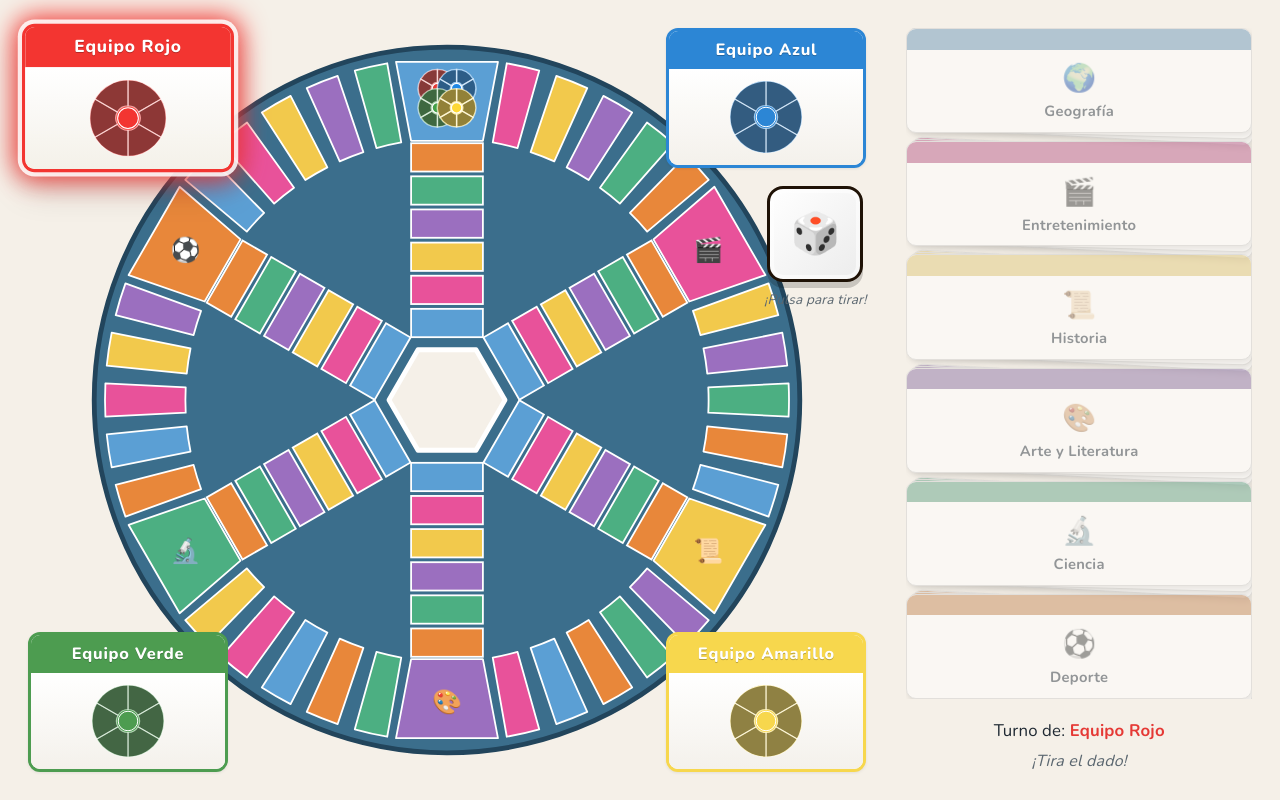
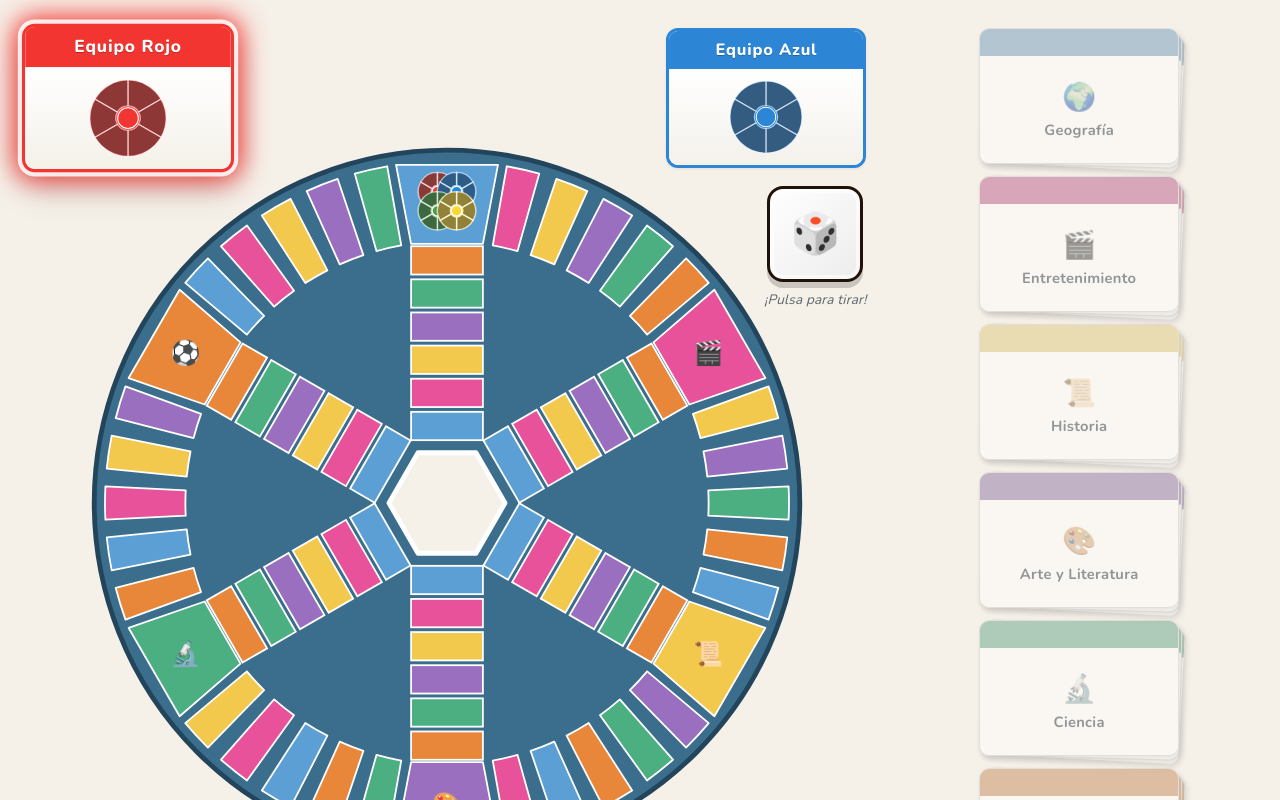
Before and after one commit to ngarderiu/Trivial, a React (Vite) app: page / in a window 1280 px wide. Both pictures are taken after a click on the button "Empezar partida". Shown: the top 800 px of the page. Built offline with nearby package versions, Linux system fonts and the light colour scheme.

Commit message:
fix: cartas tamaño fijo igual a marcadores, centradas con gap equidistante

```diff
--- a/src/styles/components.css
+++ b/src/styles/components.css
@@ -98,14 +98,12 @@
   background: linear-gradient(180deg, #fff 0%, #f4f1ea 100%);
 }
 
-/* Stack de cartas físicas (3 capas apiladas con rotación). Cada carta
-   ocupa todo el alto del slot y un ancho idéntico al de los marcadores
-   (el panel hace match con la columna 30 % donde caben 200 px aprox). */
+/* Stack de cartas físicas (3 capas apiladas con rotación). Tamaño fijo
+   idéntico al de los marcadores de jugador. */
 .card-stack {
   position: relative;
-  width: 100%;
-  height: 100%;
-  min-height: 0;
+  width: 200px;
+  height: 136px;
 }
 .card-stack.is-disabled { opacity: 0.5; filter: grayscale(0.4); pointer-events: none; }
 
--- a/src/styles/game.css
+++ b/src/styles/game.css
@@ -94,23 +94,24 @@
 .game__turn { font-size: 1.05rem; }
 .game__hint { color: var(--color-muted); font-style: italic; margin: var(--space-2) 0 0; }
 
-/* Área de cartas: 6 stacks apilados verticalmente, sin scroll: cada stack
-   ocupa exactamente 1/6 del alto disponible. */
+/* Área de cartas: 6 stacks de tamaño FIJO (igual que los marcadores),
+   centrados verticalmente en el panel con gap equidistante. */
 .card-area {
   display: flex;
   flex-direction: column;
-  gap: 8px;
+  align-items: center;
+  justify-content: center;
+  gap: 12px;
   padding: 0;
   background: transparent;
   width: 100%;
   height: 100%;
-  min-height: 0;
 }
 .card-area__slot {
   position: relative;
-  width: 100%;
-  flex: 1 1 0;
-  min-height: 0;
+  width: 200px;
+  height: 136px;
+  flex: 0 0 auto;
 }
 
 /* Tablero SVG */
```
